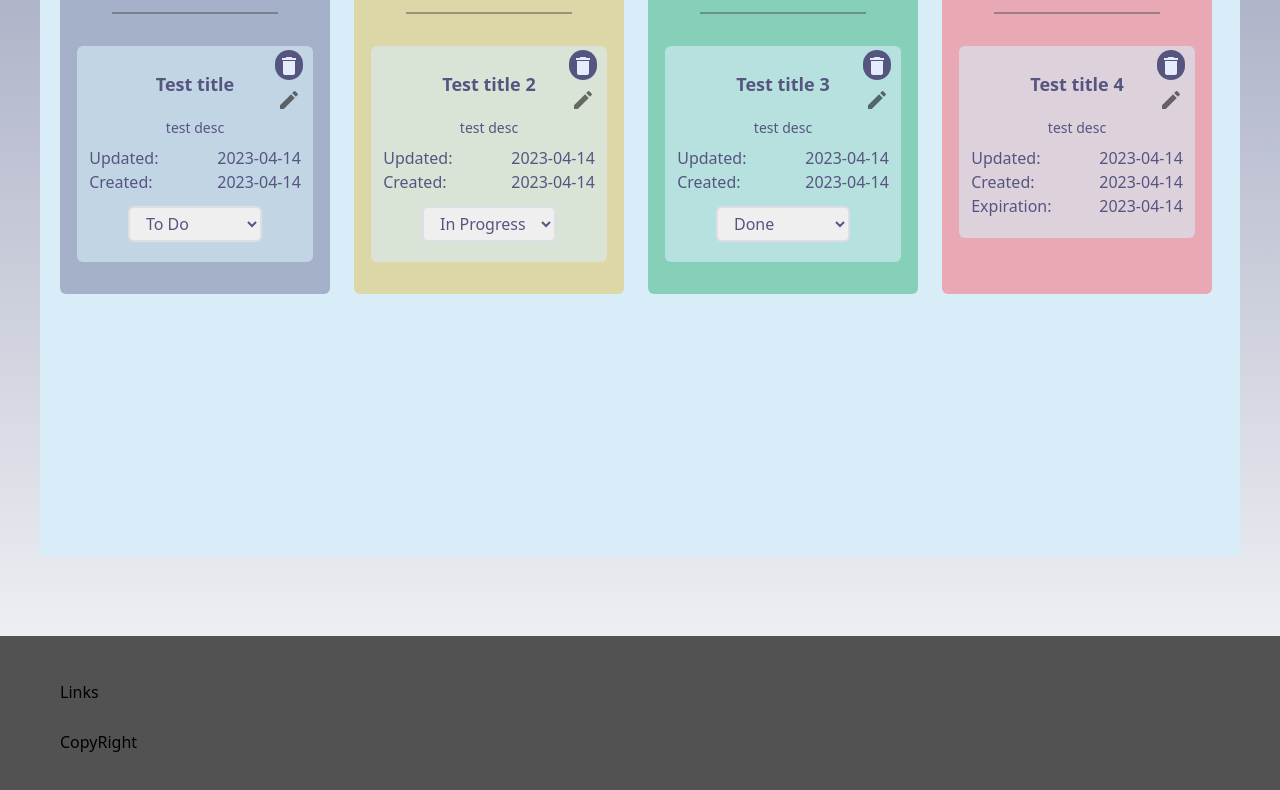
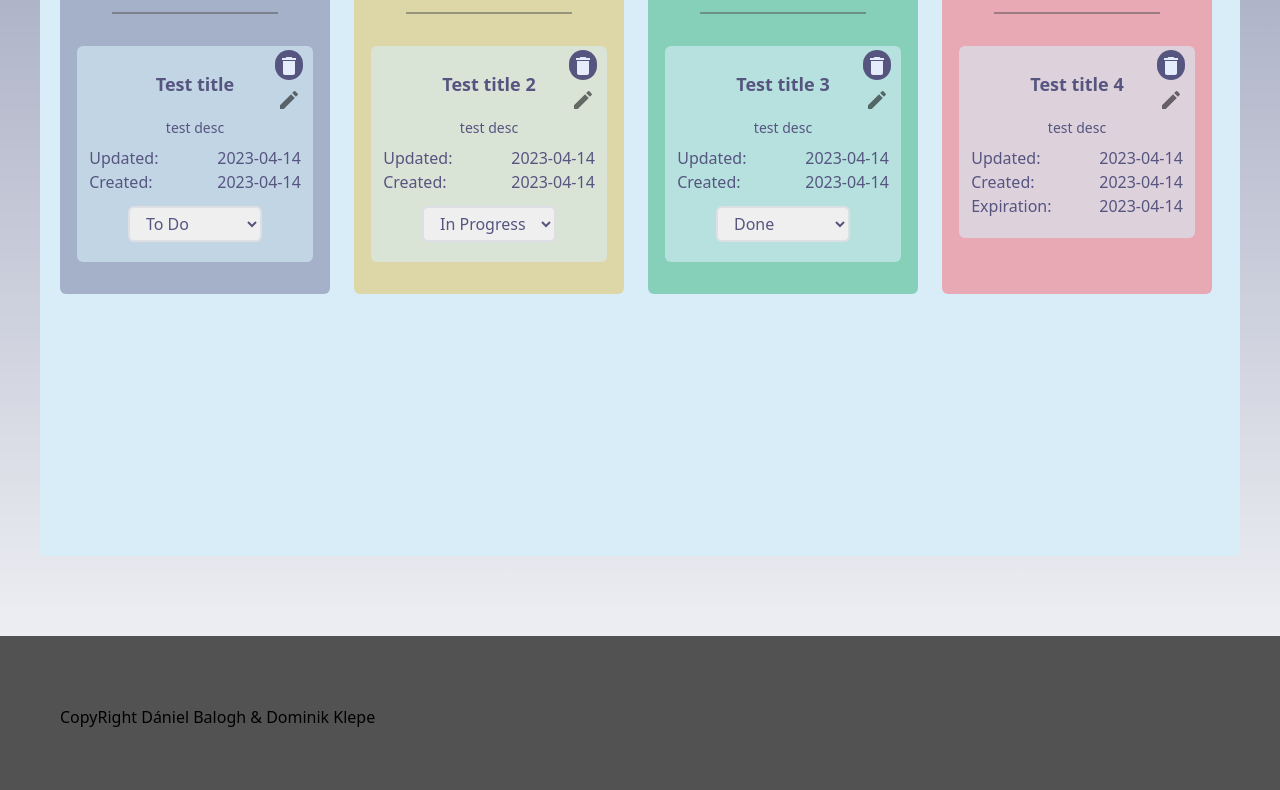
Before and after one commit to KDMashy/Webprog2-assignment, a Next.js app in the folder todo_management_board/: page / in a window 1280 px wide. Shown: the part 244-1034 px from the top of the page. Built offline with nearby package versions, Linux system fonts and the light colour scheme.

Commit message:
added copyright

```diff
--- a/todo_management_board/src/components/layout/Footer.tsx
+++ b/todo_management_board/src/components/layout/Footer.tsx
@@ -8,8 +8,10 @@ function Footer() {
       <div className="flex items-center h-full px-5">
         {/* <Avatar width="w-[130px]" height="h-[130px]" circular route="/" /> */}
         <div className="flex flex-col ml-10 pt-2">
-          <span className={`h-[50px]`}>Links</span>
-          <span className={`h-[50px]`}>CopyRight</span>
+          {/* <span className={`h-[50px]`}>Links</span> */}
+          <span className={`h-[50px]`}>
+            CopyRight Dániel Balogh & Dominik Klepe
+          </span>
         </div>
       </div>
     </footer>
```
